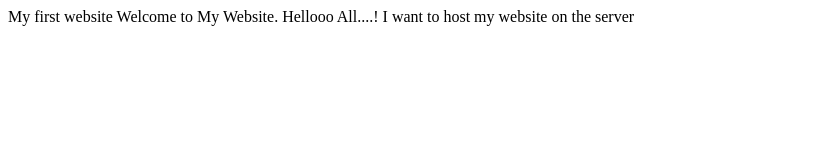
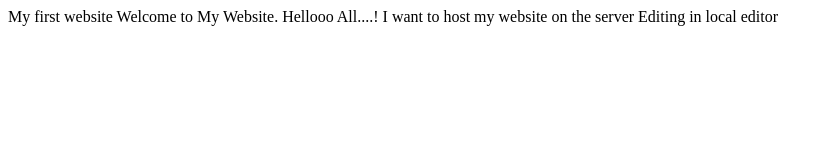
Before and after one commit to Preksha-179/Preksha-179.github.io, a plain HTML site: page index.html in a window 1280 px wide. Shown: the whole page, without its empty margins (0-833 px from the left). Drawn offline with Linux system fonts and the light colour scheme.

Commit message:
commit from local

```diff
--- a/index.html
+++ b/index.html
@@ -1,8 +1,9 @@
 <html>
   <head>My first website</head>
-  <body backgroundcolor="red">
+  <body>
     Welcome to My Website.
     Hellooo All....!
     I want to host my website on the server
+Editing in local editor
   </body>
 </html>
```
